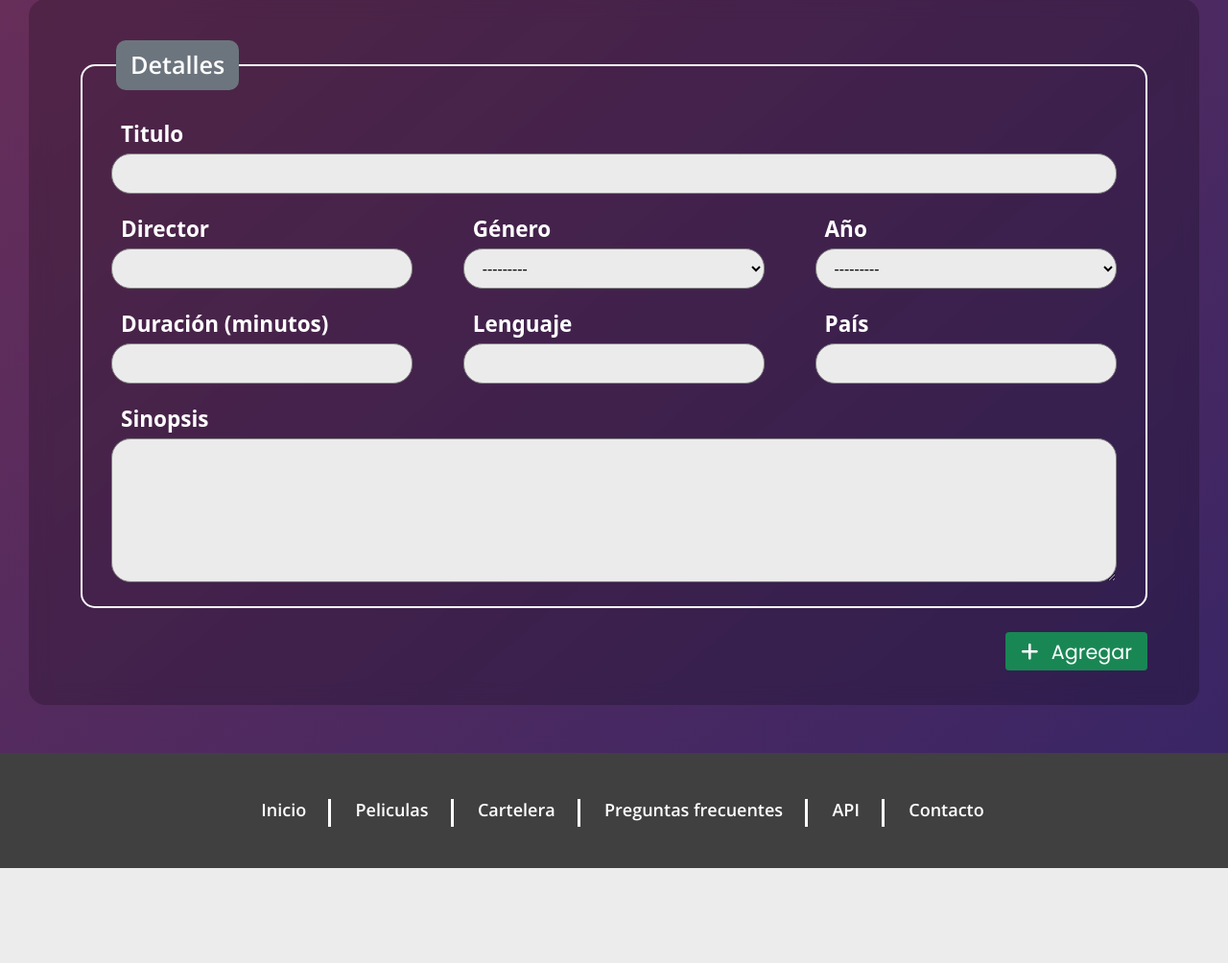
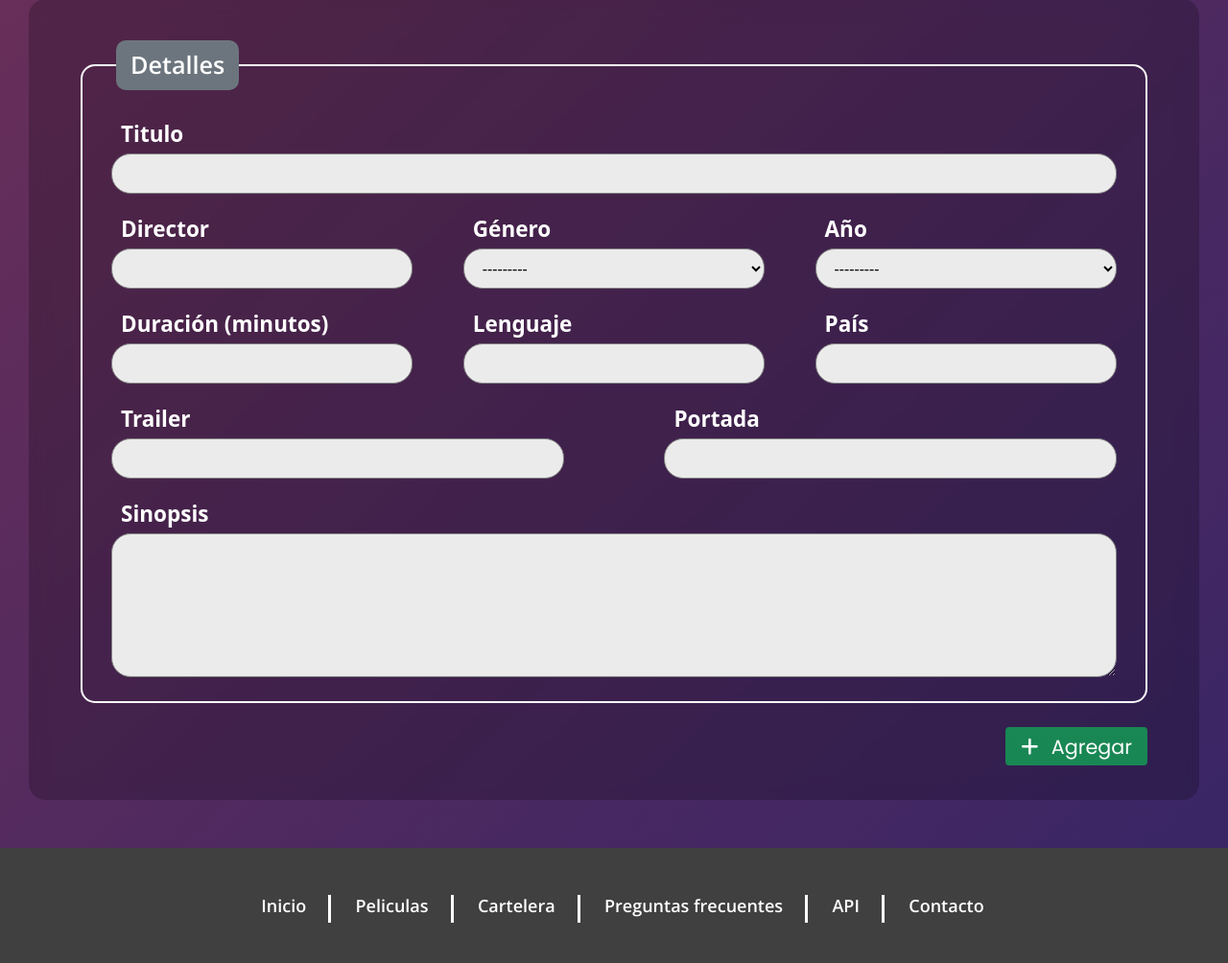
Before and after one commit to Axel-Jeremias/TP-CaC-Final, a Django app: page /peliculas/crear/ in a window 1280 px wide. Shown: the part 188-1192 px from the top of the page at 96% size. Before the commit the page ends 1093 px from the top, so only its background shows below. Run offline with Django 4.2, Linux system fonts and the light colour scheme.

Commit message:
Agregar campos a formulario creación

```diff
--- a/app_peliculas/templates/peliculas_creacion.html
+++ b/app_peliculas/templates/peliculas_creacion.html
@@ -62,6 +62,17 @@
                         </div>
                     </div>
 
+                    <div class="form-group items-2">
+                        <div class="item">
+                            <label for="{{ form.trailer.id_for_label }}" class="titulo-campo">Trailer</label>
+                            {{ form.trailer }}
+                        </div>
+                        <div class="item">
+                            <label for="{{ form.cover.id_for_label }}" class="titulo-campo">Portada</label>
+                            {{ form.cover }}
+                        </div>
+                    </div>
+
                     <div class="form-group items-1">
                         <div class="item">
                             <label for="{{ form.sinopsis.id_for_label }}" class="titulo-campo">{{ form.sinopsis.label }}</label>
```
